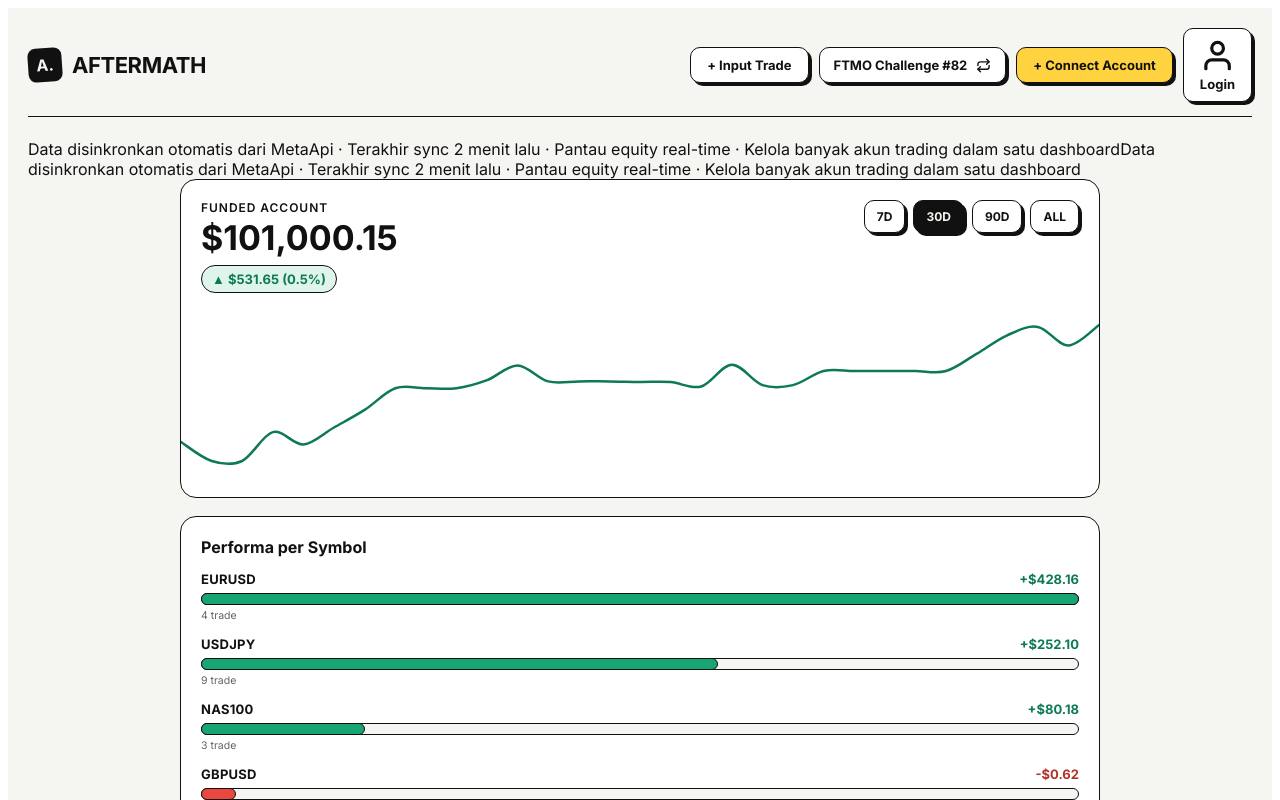
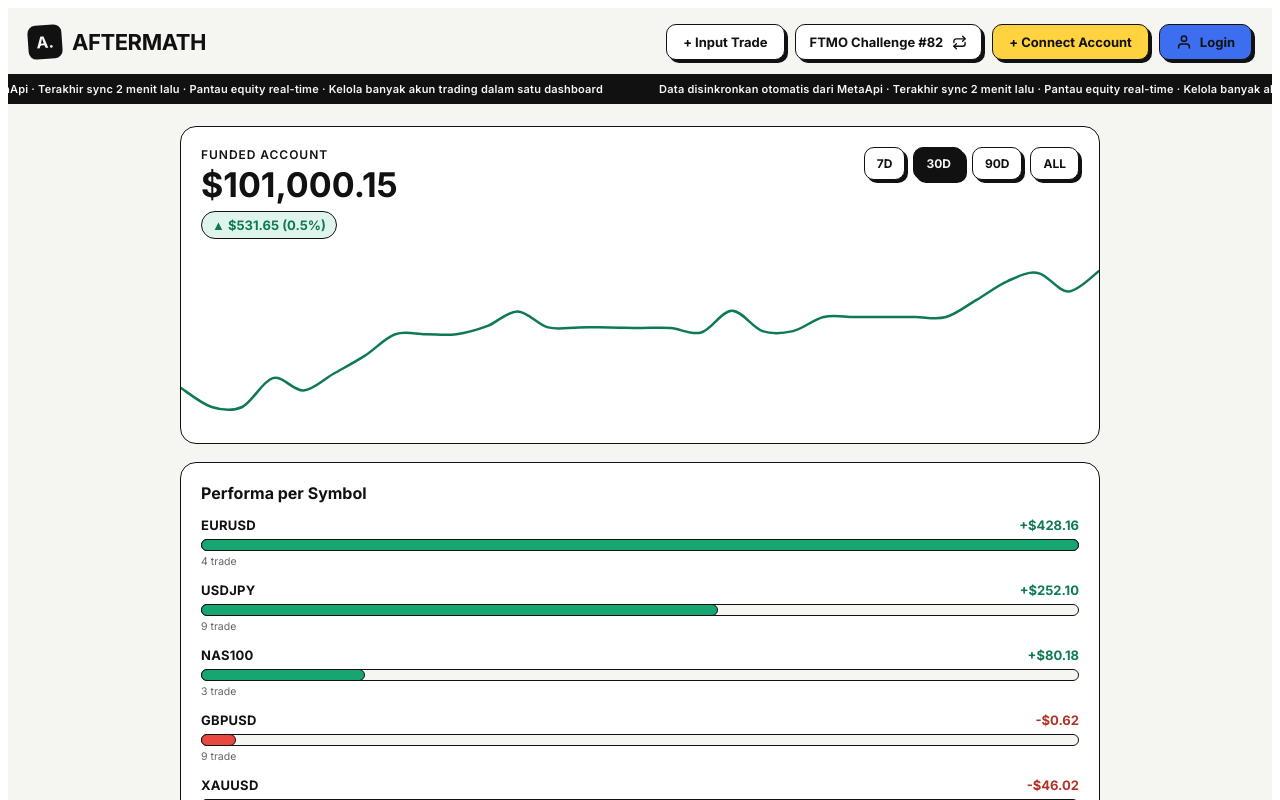
Before and after one commit to mrinsmnrs-ship-it/Aftermath-Journey, a React (Vite) app: page / in a window 1280 px wide. Shown: the top 800 px of the page. Built offline with nearby package versions, Linux system fonts and the light colour scheme.

Commit message:
Update AftermathDashboard.css

```diff
--- a/src/components/Dashboard/AftermathDashboard.css
+++ b/src/components/Dashboard/AftermathDashboard.css
@@ -19,11 +19,12 @@
   --stroke:#111111;
   --shadow:4px 4px 0 var(--stroke);
   --shadow-sm:3px 3px 0 var(--stroke);
+  --page-pad:20px;
 
   background:var(--paper);
   color:var(--ink);
   font-family:'Inter', sans-serif;
-  padding:20px;
+  padding:var(--page-pad);
   min-height:100vh;
   transition:background-color .2s ease, color .2s ease;
 }
@@ -37,17 +38,42 @@
 .aftermath-dashboard .wrap{max-width:920px; margin:0 auto;}
 
 /* ---- Header ---- */
-/* Sticky di atas + garis pemisah biar keliatan batas dari konten yang discroll.
-   background diset sama kayak warna halaman (--paper) biar konten di belakangnya
-   ketutup rapi pas header nempel di atas. */
+/* Header (dan ticker di bawahnya) sengaja "bocor" keluar dari padding kiri/kanan
+   .aftermath-dashboard pakai margin negatif, jadi dua-duanya full-bleed sampai
+   ke tepi layar, sementara isi kartu di .wrap tetap kepusat kayak biasa.
+   Sticky di atas + garis pemisah biar keliatan batas dari konten yang discroll. */
 .aftermath-dashboard header{
   display:flex; align-items:center; justify-content:space-between;
   flex-wrap:wrap; gap:14px;
   position:sticky; top:0; z-index:20;
   background:var(--paper);
-  padding:16px 0 14px;
-  margin:-16px 0 22px;
+  margin:calc(-1 * var(--page-pad)) calc(-1 * var(--page-pad)) 0;
+  padding:16px var(--page-pad) 14px;
   border-bottom:var(--border-w) solid var(--stroke);
+}
+
+/* ---- Ticker (running text) ---- */
+.aftermath-dashboard .ticker{
+  overflow:hidden;
+  background:var(--ink); color:var(--paper);
+  margin:0 calc(-1 * var(--page-pad)) 22px;
+  padding:7px 0;
+  border-bottom:var(--border-w) solid var(--stroke);
+}
+.aftermath-dashboard .ticker-track{
+  display:flex; width:max-content;
+  animation:aftermath-ticker-scroll 24s linear infinite;
+}
+.aftermath-dashboard .ticker-track span{
+  white-space:nowrap; font-size:11px; font-weight:600; letter-spacing:.02em;
+  padding-right:56px;
+}
+@keyframes aftermath-ticker-scroll{
+  from{ transform:translateX(0); }
+  to{ transform:translateX(-50%); }
+}
+@media (prefers-reduced-motion:reduce){
+  .aftermath-dashboard .ticker-track{ animation:none; }
 }
 .aftermath-dashboard .brand{ display:flex; align-items:center; gap:10px; }
 .aftermath-dashboard .brand .mark{
@@ -91,6 +117,13 @@
 .aftermath-dashboard .btn-square svg{ width:18px; height:18px; }
 .aftermath-dashboard .btn-square-blue{ background:var(--login-blue); color:#FFFFFF; }
 .aftermath-dashboard .btn-square-accent{ background:var(--accent); color:#111111; }
+
+/* Tombol login versi desktop: ada teksnya, ikon+teks item hitam, background tetap biru. */
+.aftermath-dashboard .btn-login{
+  display:inline-flex; align-items:center; gap:8px;
+  background:var(--login-blue); color:#111111;
+}
+.aftermath-dashboard .btn-login svg{ width:16px; height:16px; flex-shrink:0; }
 
 /* ---- Account switch popup ---- */
 .aftermath-dashboard .acct-list{ display:flex; flex-direction:column; gap:9px; margin-top:4px; }
@@ -253,7 +286,7 @@
 .aftermath-dashboard footer{ text-align:center; margin-top:20px; color:var(--ink); font-size:11.5px; opacity:.7; }
 
 @media (max-width:640px){
-  .aftermath-dashboard{ padding:14px; }
+  .aftermath-dashboard{ --page-pad:14px; padding:var(--page-pad); }
   .aftermath-dashboard header{ margin-bottom:16px; gap:10px; }
   .aftermath-dashboard .brand .mark{ width:28px; height:28px; font-size:13px; border-radius:7px; }
   .aftermath-dashboard .brand h1{ font-size:17px; }
```
